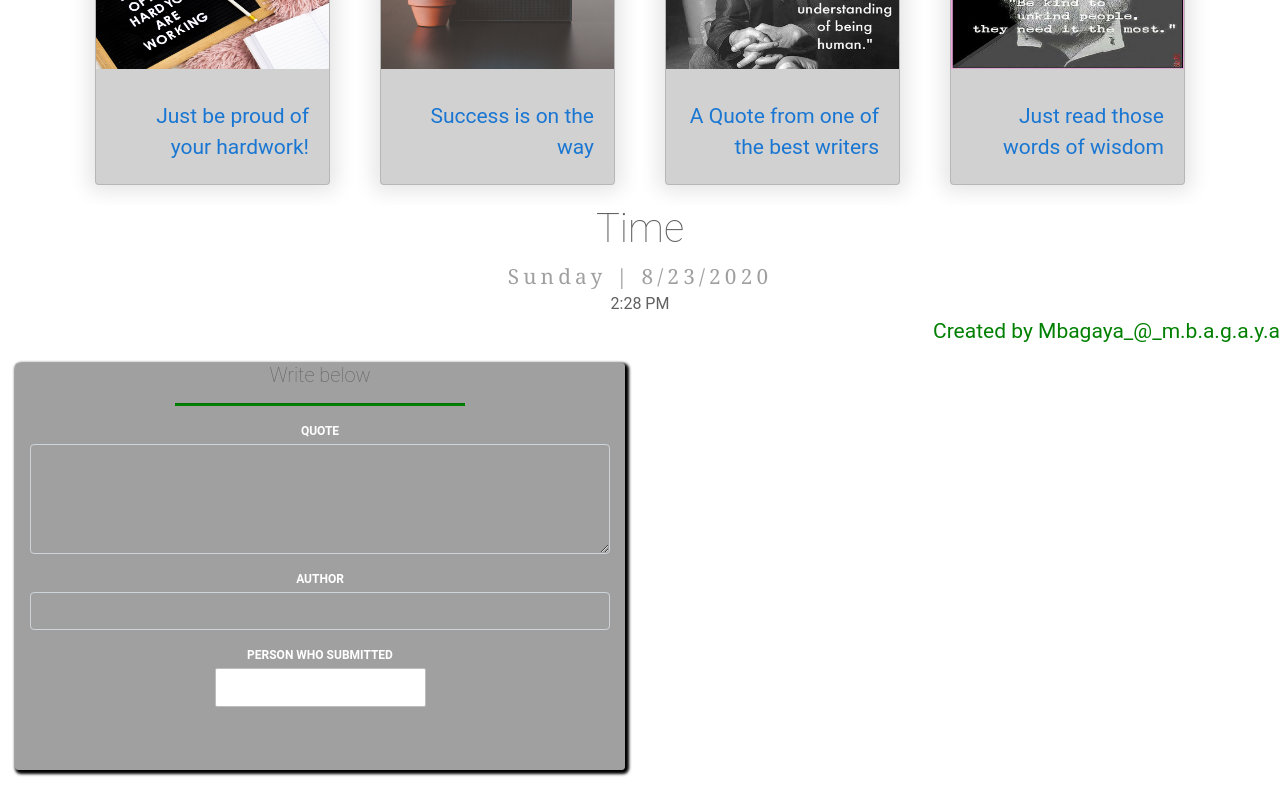
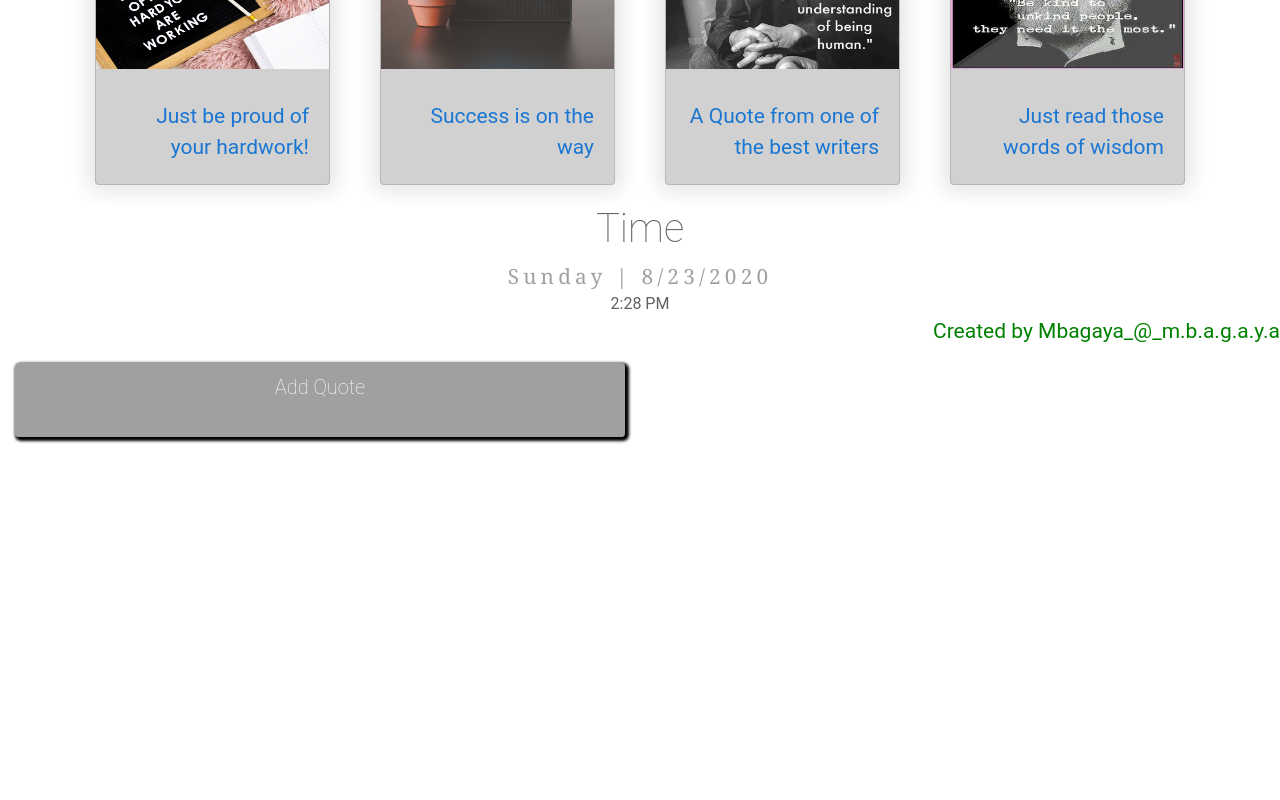
Before and after one commit to Virsail/My-Angular, an Angular app in the folder Esma/Kwots/: page / in a window 1280 px wide. Shown: the part 982-1782 px from the top of the page. After the commit the page ends 1450 px from the top, so only its background shows below. Built offline with nearby package versions, Linux system fonts and the light colour scheme.

Commit message:
add the div class of my container fluid

```diff
--- a/Esma/Kwots/src/app/form/form.component.html
+++ b/Esma/Kwots/src/app/form/form.component.html
@@ -1,26 +1,3 @@
- <div class="container-fluid">
-    <h2 class="text-center">Write below</h2>
-    <hr>
-    <form #Form='ngForm'>
-        <div class="form-group">
-
-            <label for="quote">Quote</label>
-            <textarea class="form-control" id="quote" rows="4" required></textarea>
-
-            <!-- Testing to see if we get any data -->
-
-
-        </div>
-        <div class="form-group">
-
-            <label for="author">Author</label>
-            <input type="text" required class="form-control" id="author">
-
-        </div>
-        <div class="form-group">
-            <label for="person who submitted">Person who submitted</label>
-            <input type="text" id="complete" required>
-
-        </div>
-    </form>
-  </div>
+<div class="container-fluid">
+    <h2 class="heading">Add Quote</h2>
+    <!-- <hr> -->
```
